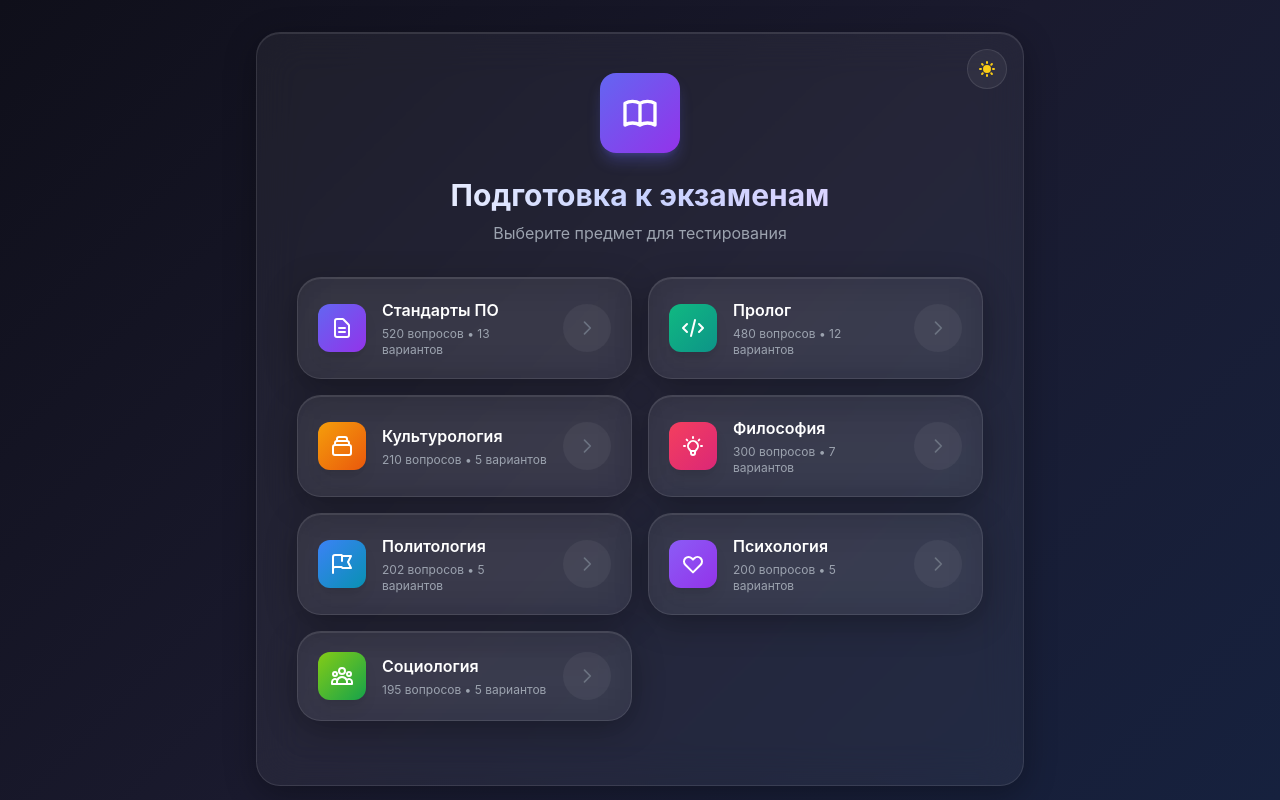
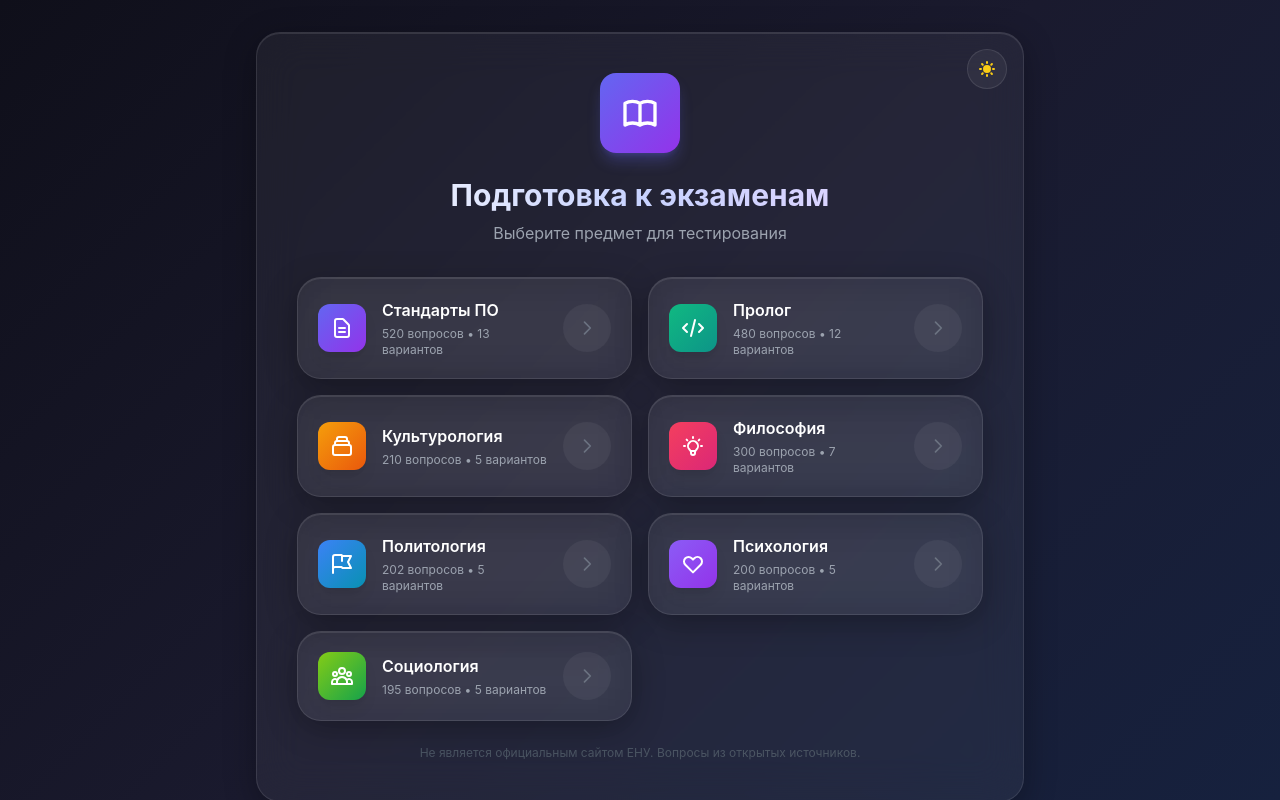
Before and after one commit to Dan1q-dev/QuizApp, a React (Vite) app: page / in a window 1280 px wide. Built offline with nearby package versions, Linux system fonts and the light colour scheme.

Commit message:
Add disclaimer about unofficial status

```diff
--- a/src/components/WelcomeScreen.jsx
+++ b/src/components/WelcomeScreen.jsx
@@ -217,6 +217,14 @@ function SubjectSelectionScreen({ subjects, subjectVariants, allCompletedVariant
                         )
                     })}
                 </motion.div>
+
+                {/* Disclaimer */}
+                <motion.p
+                    variants={itemVariants}
+                    className={`text-[10px] sm:text-xs text-center mt-4 ${theme === 'dark' ? 'text-gray-600' : 'text-slate-400'}`}
+                >
+                    Не является официальным сайтом ЕНУ. Вопросы из открытых источников.
+                </motion.p>
             </div>
         </motion.div>
     )
```
Also changed, not shown: 1 other file (tests, documents, lock files or other folders).
